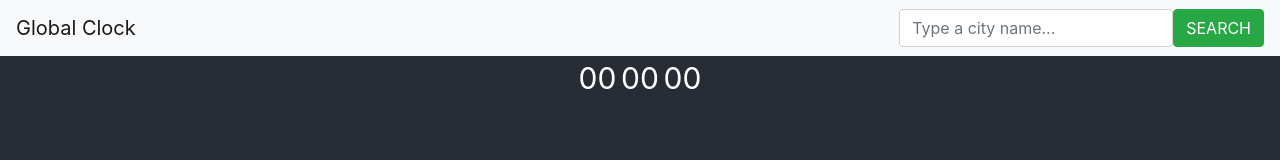
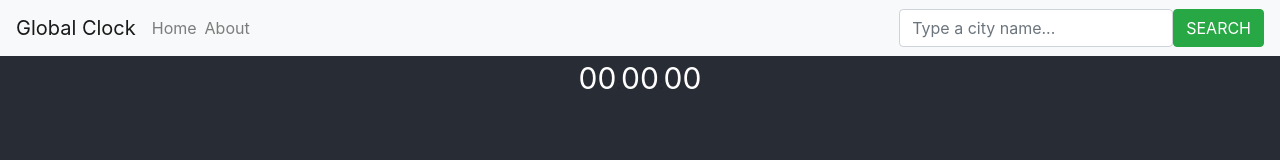
Before and after one commit to souzasmatheus/react-global-clock, a React (Create React App) app: page / in a window 1280 px wide. Shown: the top 160 px of the page. Built offline with nearby package versions, Linux system fonts and the light colour scheme.

Commit message:
Update Menu with link components

```diff
--- a/src/presentation/menu.jsx
+++ b/src/presentation/menu.jsx
@@ -4,6 +4,16 @@ import SearchForm from './search'
 const Menu = ({onSearch=f=>f}) => (
     <nav className="navbar navbar-light bg-light">
         <a href="/home" className="navbar-brand">Global Clock</a>
+
+        <ul className="navbar-nav flex-row">
+            <li className="nav-item mr-2">
+                <a className="nav-link" href="/">Home</a>
+            </li>
+            <li className="nav-item mr-2">
+                <a className="nav-link" href="#/about">About</a>
+            </li>
+        </ul>
+
 
         <div className="ml-auto">
             <SearchForm />
```
